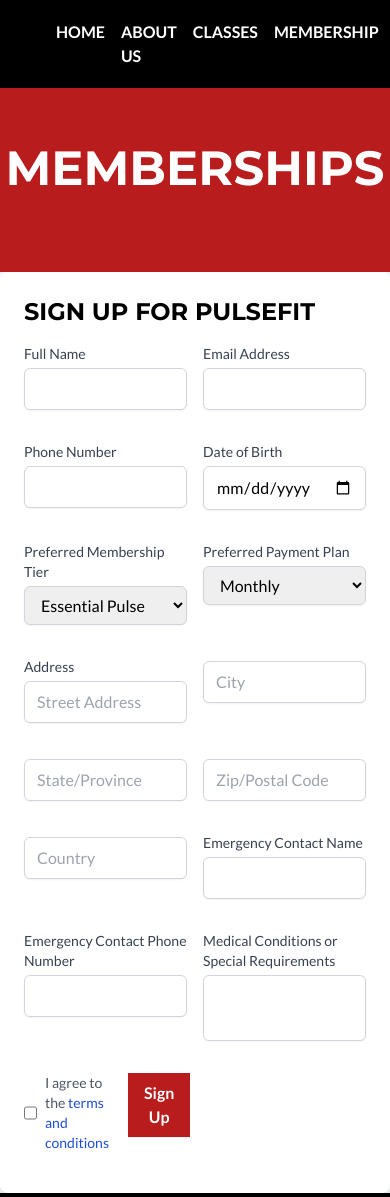
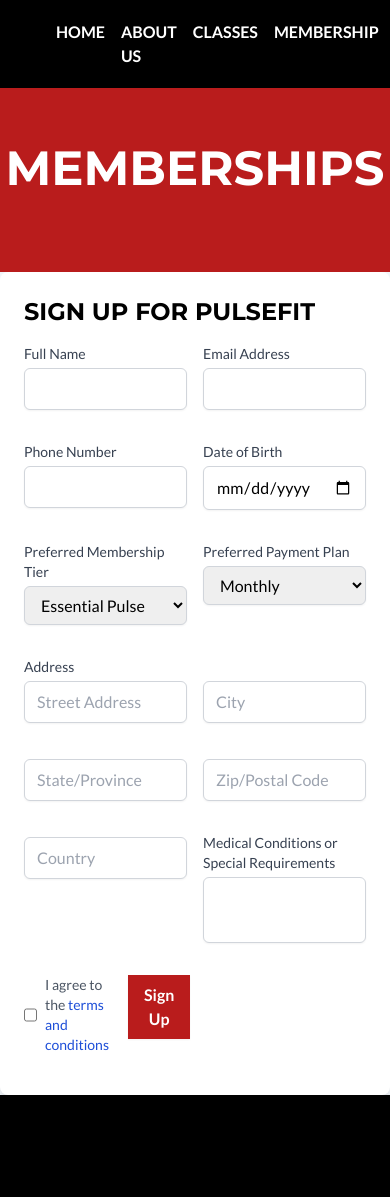
Before and after one commit to Quincy-Fer/pulse-fit, a Next.js app: page /membership in a window 390 px wide. Shown: the top 1197 px of the page. Built offline with nearby package versions, Linux system fonts and the light colour scheme.

Commit message:
fix margin input field

```diff
--- a/components/membership/SignUpForm.tsx
+++ b/components/membership/SignUpForm.tsx
@@ -88,8 +88,8 @@
             className="mt-1 block w-full px-3 py-2 border border-gray-300 rounded-md shadow-sm focus:outline-none focus:ring-indigo-500 focus:border-indigo-500 sm:text-sm"
           >
             <option value="essential">Essential Pulse</option>
-            <option value="plus">Pulse Plus</option>
-            <option value="elite">Pulse Elite</option>
+            <option value="plus">Enhanced Pulse</option>
+            <option value="elite">Ultimate Pulse</option>
           </select>
         </div>
 
@@ -136,7 +136,7 @@
             name="city"
             required
             placeholder="City"
-            className="mt-1 block w-full px-3 py-2 border border-gray-300 rounded-md shadow-sm focus:outline-none focus:ring-indigo-500 focus:border-indigo-500 sm:text-sm"
+            className="mt-6 block w-full px-3 py-2 border border-gray-300 rounded-md shadow-sm focus:outline-none focus:ring-indigo-500 focus:border-indigo-500 sm:text-sm"
           />
         </div>
         <div className="mb-4">
@@ -171,36 +171,7 @@
         </div>
 
         {/* Emergency Contact */}
-        <div className="mb-4">
-          <label
-            htmlFor="emergencyContact"
-            className="block text-sm font-medium text-gray-700"
-          >
-            Emergency Contact Name
-          </label>
-          <input
-            type="text"
-            id="emergencyContact"
-            name="emergencyContact"
-            required
-            className="mt-1 block w-full px-3 py-2 border border-gray-300 rounded-md shadow-sm focus:outline-none focus:ring-indigo-500 focus:border-indigo-500 sm:text-sm"
-          />
-        </div>
-        <div className="mb-4">
-          <label
-            htmlFor="emergencyPhone"
-            className="block text-sm font-medium text-gray-700"
-          >
-            Emergency Contact Phone Number
-          </label>
-          <input
-            type="tel"
-            id="emergencyPhone"
-            name="emergencyPhone"
-            required
-            className="mt-1 block w-full px-3 py-2 border border-gray-300 rounded-md shadow-sm focus:outline-none focus:ring-indigo-500 focus:border-indigo-500 sm:text-sm"
-          />
-        </div>
+
 
         {/* Medical Conditions */}
         <div className="mb-4">
```
